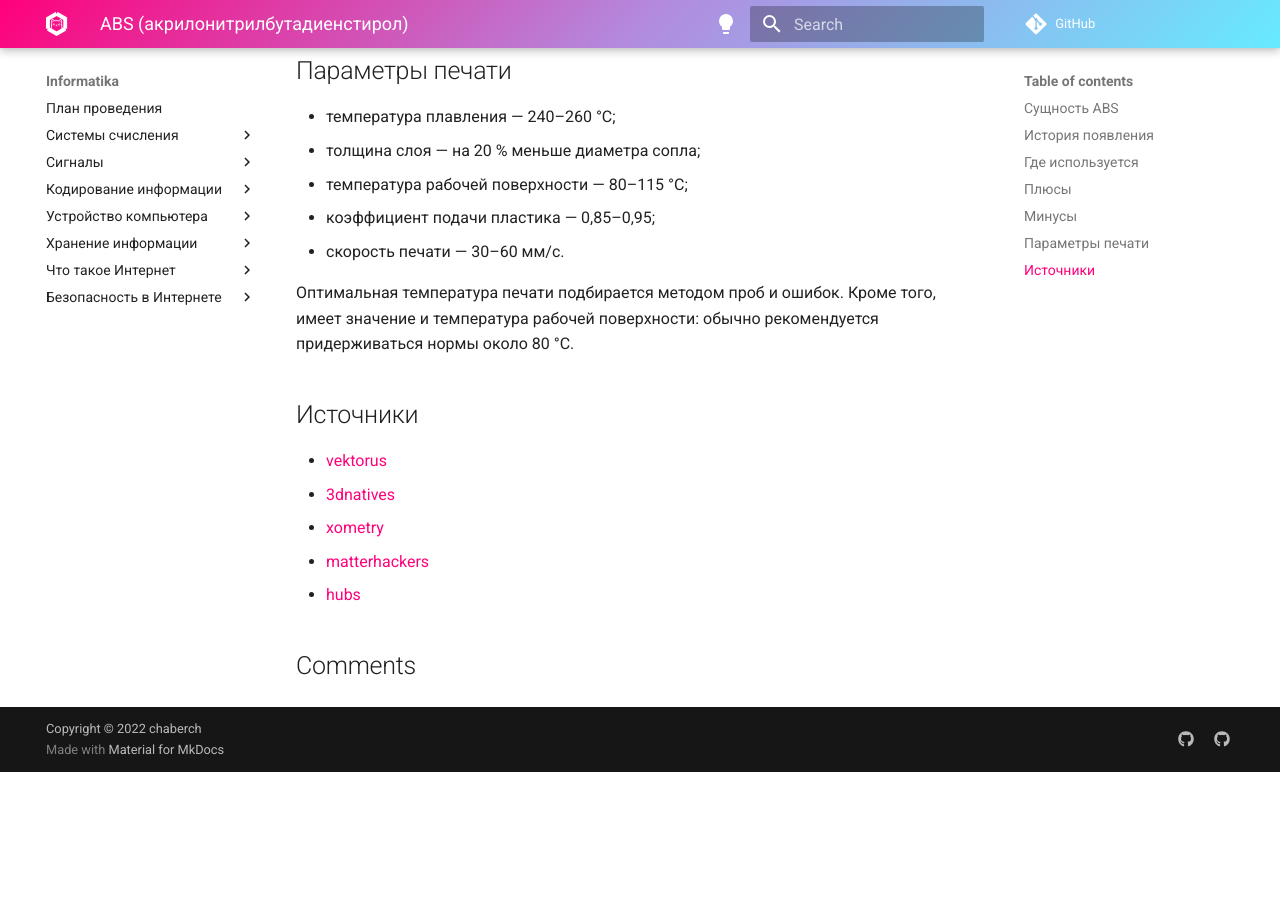
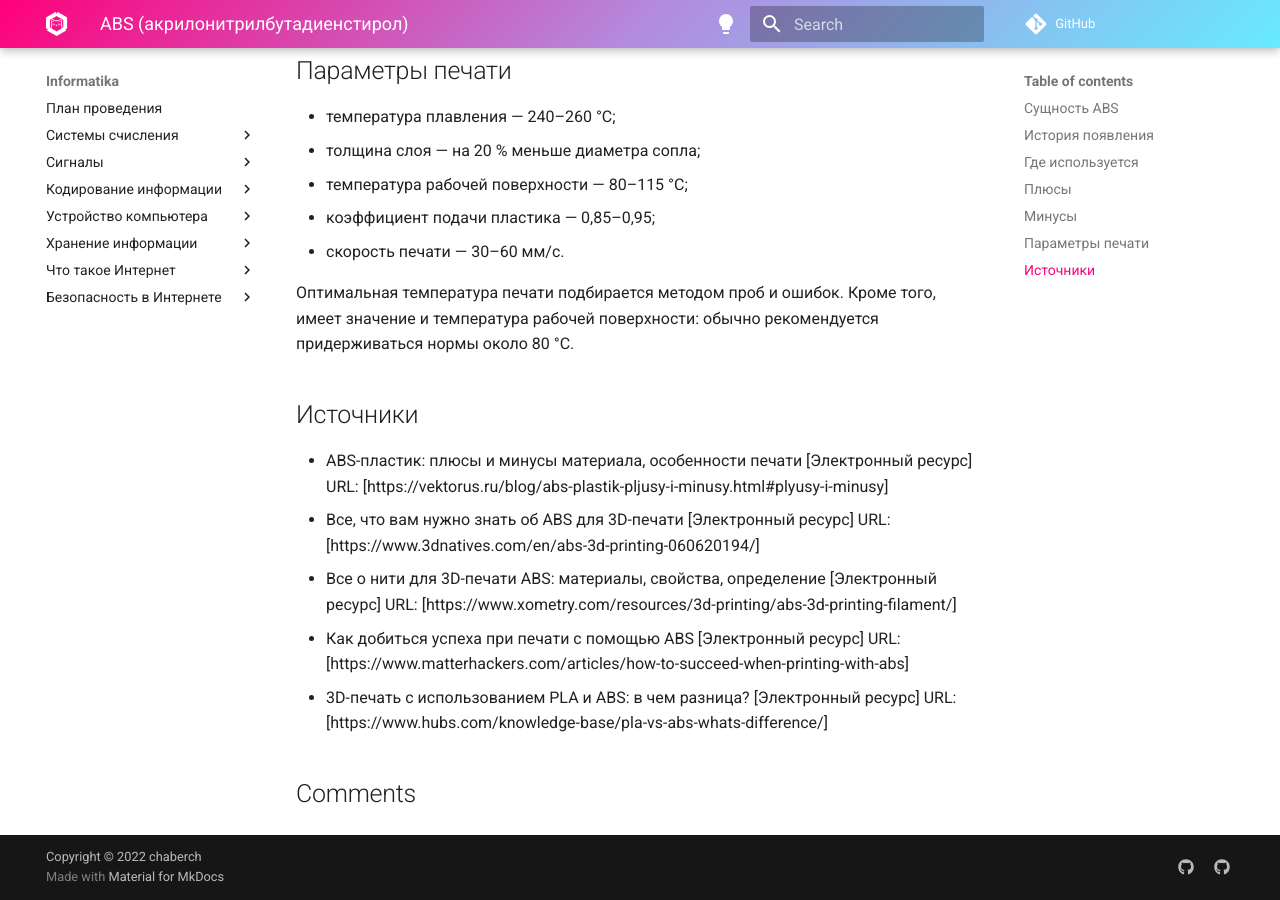
Before and after one commit to chabErch/Informatika, an MkDocs documentation site: the page built from docs/3d/ABS.md, in a window 1280 px wide and 900 px high, scrolled down 1837 px. Built offline with MkDocs 1.6.1 and Material for MkDocs 9.7.7, drawn with Linux system fonts in a browser that asks for light colours; comment, search, counter and statistics services are not loaded; before the commit the page ends 2609 px from its top, so only the background shows below that.

Commit message:
Update ABS.md

```diff
--- a/docs/3d/ABS.md
+++ b/docs/3d/ABS.md
@@ -89,8 +89,18 @@ ABS довольно гибкий, выдерживает высокие тем
 
 ## Источники
 
-- [vektorus](https://vektorus.ru/blog/abs-plastik-pljusy-i-minusy.html#plyusy-i-minusy)
-- [3dnatives](https://www.3dnatives.com/en/abs-3d-printing-060620194/)
-- [xometry](https://www.xometry.com/resources/3d-printing/abs-3d-printing-filament/)
-- [matterhackers](https://www.matterhackers.com/articles/how-to-succeed-when-printing-with-abs)
-- [hubs](https://www.hubs.com/knowledge-base/pla-vs-abs-whats-difference/)
+- ABS-пластик: плюсы и минусы материала, особенности печати
+[Электронный ресурс] URL:
+[https://vektorus.ru/blog/abs-plastik-pljusy-i-minusy.html#plyusy-i-minusy]
+- Все, что вам нужно знать об ABS для 3D-печати
+[Электронный ресурс] URL:
+[https://www.3dnatives.com/en/abs-3d-printing-060620194/]
+- Все о нити для 3D-печати ABS: материалы, свойства, определение
+[Электронный ресурс] URL:
+[https://www.xometry.com/resources/3d-printing/abs-3d-printing-filament/]
+- Как добиться успеха при печати с помощью ABS
+[Электронный ресурс] URL:
+[https://www.matterhackers.com/articles/how-to-succeed-when-printing-with-abs]
+- 3D-печать с использованием PLA и ABS: в чем разница?
+[Электронный ресурс] URL:
+[https://www.hubs.com/knowledge-base/pla-vs-abs-whats-difference/]
```
